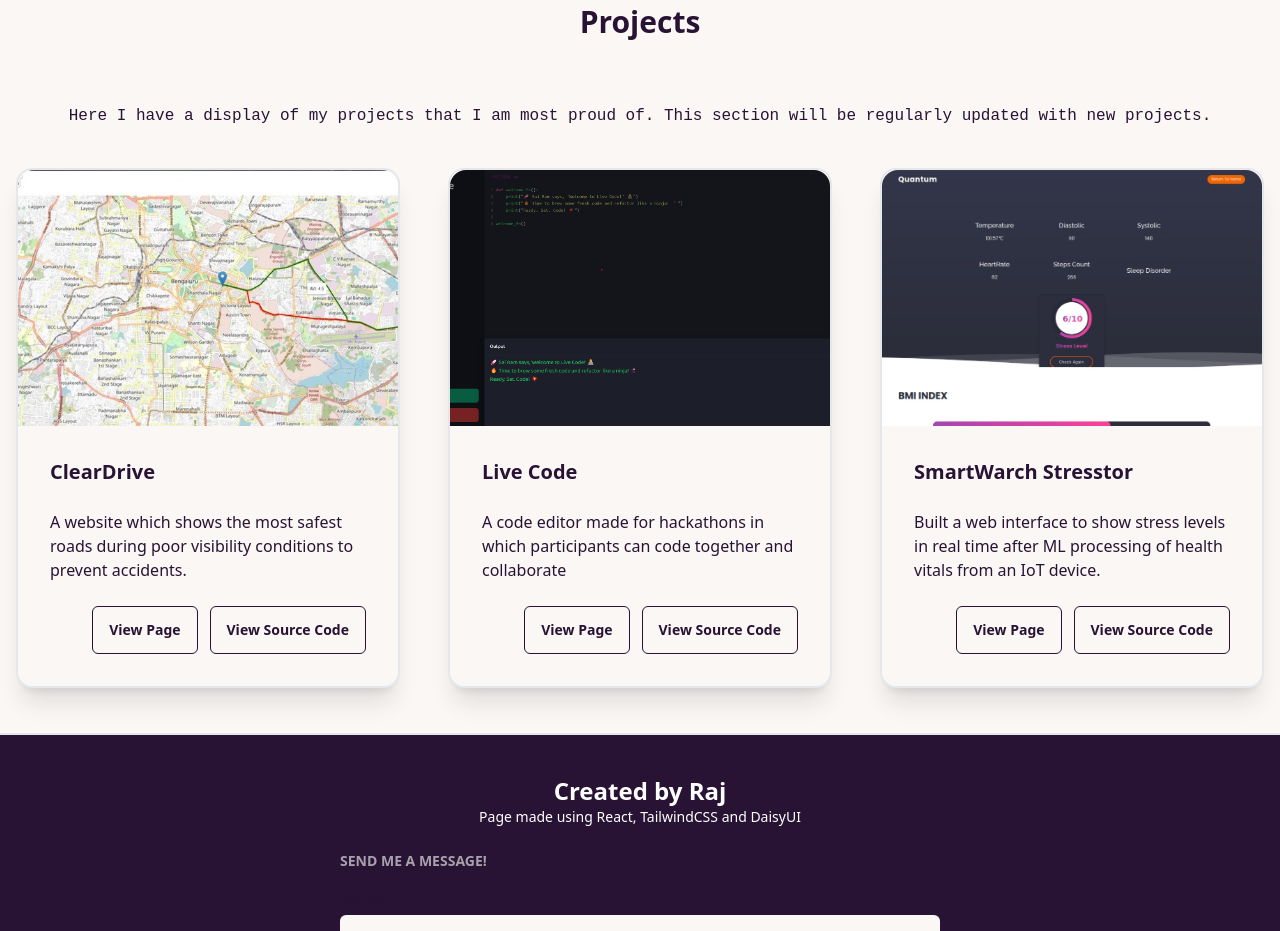
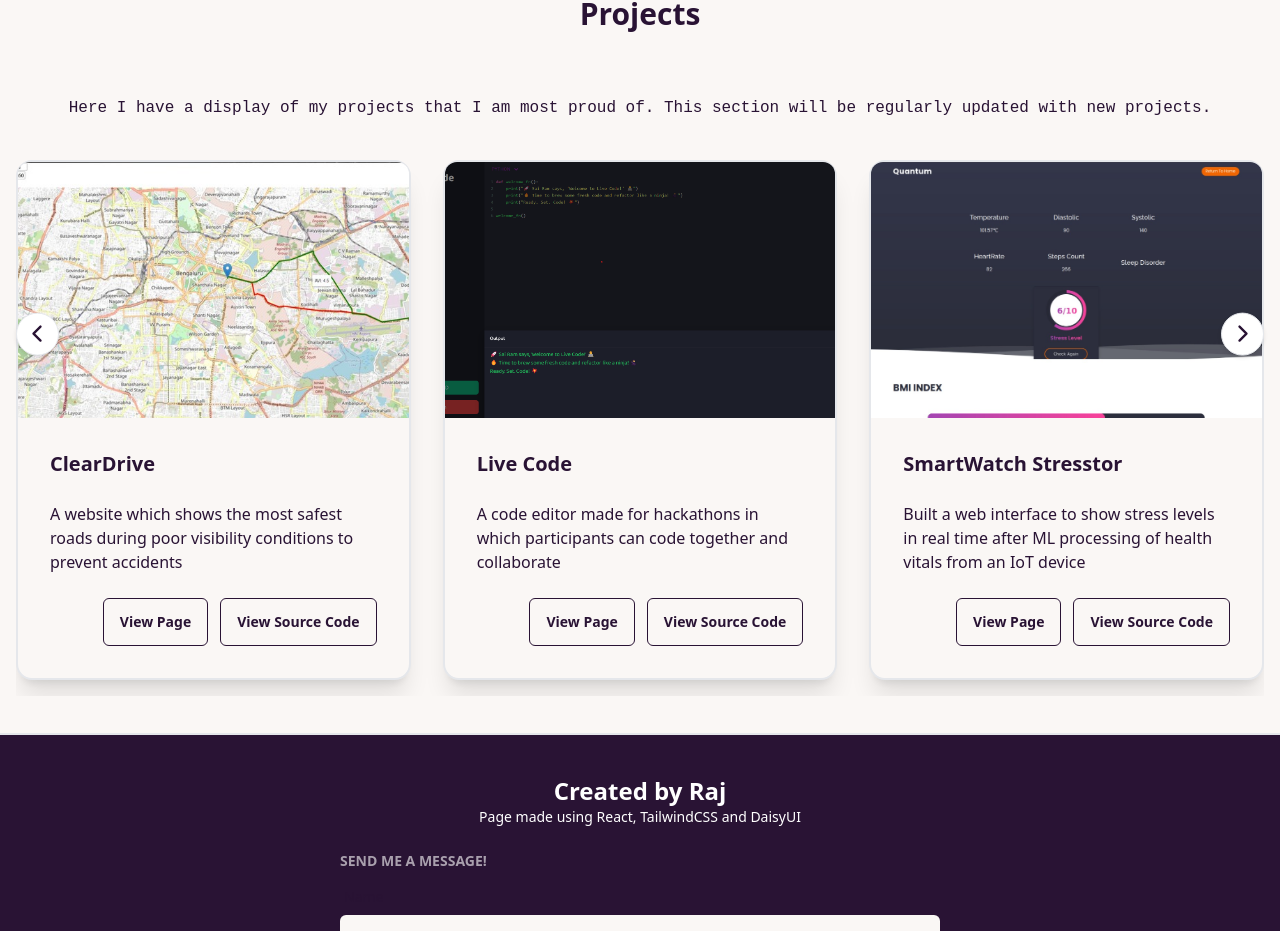
Before and after one commit to Tannic-Paprika/new-portfolio, a React (Vite) app: page / in a window 1280 px wide. Shown: the part 2999-3930 px from the top of the page. Built offline with nearby package versions, Linux system fonts and the light colour scheme; a web font is replaced by a local one.

Commit message:
added project

```diff
--- a/src/components/ProjectArray.jsx
+++ b/src/components/ProjectArray.jsx
@@ -1,13 +1,14 @@
 import gallery from '../image/gallery.jpg'
 import livecode from '../image/livecode.png'
 import project1 from '../image/project1.png'
+import cyber from '../image/cyber.png'
 
 const ProjectArray = [
     {
         id: 1,
         image: gallery,
         projectName: 'ClearDrive',
-        description: 'A website which shows the most safest roads during poor visibility conditions to prevent accidents.',
+        description: 'A website which shows the most safest roads during poor visibility conditions to prevent accidents',
         githubLink: "https://github.com/Tannic-Paprika/ClearDrive",
         pageLink: "https://devpost.com/software/cleardrive",
     },
@@ -22,11 +23,19 @@ const ProjectArray = [
     {
         id: 3,
         image: project1,
-        projectName: 'SmartWarch Stresstor',
-        description: 'Built a web interface to show stress levels in real time after ML processing of health vitals from an IoT device.',
+        projectName: 'SmartWatch Stresstor',
+        description: 'Built a web interface to show stress levels in real time after ML processing of health vitals from an IoT device',
         githubLink: "https://github.com/Tannic-Paprika/Titan_hackathon",
         pageLink: "https://titan_hackathon.pythonanywhere.com/",
     },
+    {
+        id: 4,
+        image: cyber,
+        projectName: 'SnapTrace',
+        description: 'A cybersecurity tool which identifies threats and cyber-attacks from system and network logs',
+        githubLink: "https://github.com/Aankirz/SnapTrace",
+        pageLink: "https://snap-trace.vercel.app/",
+    }
 ]
 
 export default ProjectArray;
--- a/src/components/Projects.css
+++ b/src/components/Projects.css
@@ -1,9 +1,48 @@
-/* Project Card Hover Effect */
+/* --- scrolling rail --- */
+.project-scroll-container {
+  display: flex;
+  overflow-x: auto;
+  gap: 2rem;
+  padding-bottom: 1rem;
+  scroll-snap-type: x mandatory;
+  scroll-behavior: smooth;
+  scrollbar-width: none;         /* Firefox */
+}
+.project-scroll-container::-webkit-scrollbar { display: none; }  /* Chrome/Safari */
+
+/* --- card sizing --- */
 .project-card {
-    transition: transform 0.3s ease, box-shadow 0.3s ease;
+  flex: 0 0 calc((100% - 4rem) / 3);      /* 3 cards on desktop */
+  min-width: 280px;                       /* clamp for smaller screens */
+  max-width: 420px;
+  scroll-snap-align: start;
+  transition: transform 0.3s, box-shadow 0.3s;
+}
+@media (max-width: 1024px) {               /* 2 cards on tablet */
+  .project-card { flex: 0 0 calc((100% - 2rem) / 2); }
+}
+@media (max-width: 640px) {                /* 1 card on mobile */
+  .project-card { flex: 0 0 100%; }
 }
 
+/* --- hover lift + image zoom --- */
 .project-card:hover {
-    transform: scale(1.05);
-    box-shadow: 0 8px 20px rgba(0, 0, 0, 0.15);
+  transform: translateY(-8px) scale(1.02);
+  box-shadow: 0 20px 25px -5px rgba(0,0,0,0.15), 0 10px 10px -5px rgba(0,0,0,0.04);
 }
+.project-card:hover img { transform: scale(1.08); }
+
+/* --- arrow buttons --- */
+.scroll-btn {
+  position: absolute;
+  top: 50%;
+  transform: translateY(-50%);
+  z-index: 10;
+  background: white;
+  border: 1px solid #e5e7eb;      /* Tailwind gray-200 */
+  border-radius: 9999px;
+  padding: 0.4rem;
+  box-shadow: 0 2px 4px rgba(0,0,0,0.1);
+  transition: background 0.2s;
+}
+.scroll-btn:hover { background: #f3f4f6; } /* gray-100 */
--- a/src/components/Projects.jsx
+++ b/src/components/Projects.jsx
@@ -1,34 +1,63 @@
+import React, { useRef } from 'react';
+import { ChevronLeft, ChevronRight } from 'lucide-react';   // ↖ use any icon set you like
 import ProjectArray from './ProjectArray';
-import './Projects.css'; // Import the CSS file for hover effects
+import './Projects.css';
 
 export default function Projects() {
+  const scrollRef = useRef(null);
+
+  const scroll = (dir = 1) => {
+    const container = scrollRef.current;
+    if (!container) return;
+
+    // width of one card + the gap (gap is 2rem = 32 px)
+    const cardWidth = container.firstChild.offsetWidth + 32;
+    container.scrollBy({ left: dir * cardWidth * 3, behavior: 'smooth' });
+  };
+
   return (
-        <>
-        <div className="hero min-h-screen bg-base-100 border-b-2">
+    <div className="hero min-h-screen bg-base-100 border-b-2 relative">
       <div className="hero-content flex-col">
         <h1 className="text-3xl font-bold py-6">Projects</h1>
-                <p className="py-6 px-8 font-cascadia">Here I have a display of my projects that I am most proud of. This section will be regularly updated with new projects.</p>
+        <p className="py-6 px-8 font-cascadia">
+          Here I have a display of my projects that I am most proud of. This section will be regularly updated with new projects.
+        </p>
 
-                <div className="flex xl:flex-row xsm:flex-col gap-12">
+        {/* arrows */}
+        <button className="scroll-btn left-4"  onClick={() => scroll(-1)}>
+          <ChevronLeft size={28} />
+        </button>
+        <button className="scroll-btn right-4" onClick={() => scroll( 1)}>
+          <ChevronRight size={28} />
+        </button>
+
+        {/* cards */}
+        <div className="project-scroll-container" ref={scrollRef}>
           {ProjectArray.map(project => (
-                        <div className="card bg-base-100 shadow-xl border-2 flex-1 project-card" key={project.id}>
-                            <figure>
-                                <img src={project.image} alt={project.projectName} className="w-full h-64 object-cover" />
+            <div className="card project-card bg-base-100 shadow-xl border-2" key={project.id}>
+              <figure className="overflow-hidden rounded-t-xl">
+                <img
+                  src={project.image}
+                  alt={project.projectName}
+                  className="w-full h-64 object-cover transition-transform duration-300"
+                />
               </figure>
 
               <div className="card-body">
                 <h2 className="card-title text-xl font-bold">{project.projectName}</h2>
                 <p className="my-4">{project.description}</p>
 
-                                <div className="flex justify-end">
+                <div className="flex justify-end flex-wrap gap-3">
                   {project.pageLink && (
                     <a href={project.pageLink} target="_blank" rel="noopener noreferrer">
-                                            <button className="btn btn-outline rounded-md mx-3">View Page</button>
+                      <button className="btn btn-outline rounded-md">View Page</button>
                     </a>
                   )}
+                  {project.githubLink && (
                     <a href={project.githubLink} target="_blank" rel="noopener noreferrer">
                       <button className="btn btn-outline rounded-md">View Source Code</button>
                     </a>
+                  )}
                 </div>
               </div>
             </div>
@@ -36,6 +65,5 @@ export default function Projects() {
         </div>
       </div>
     </div>
-        </>
   );
 }
```
Also changed, not shown: package.json (+5 -4 lines), src/image/cyber.png (added), 1 other file (tests, documents, lock files or other folders). Lines whose indentation alone changed are shown as unchanged.
